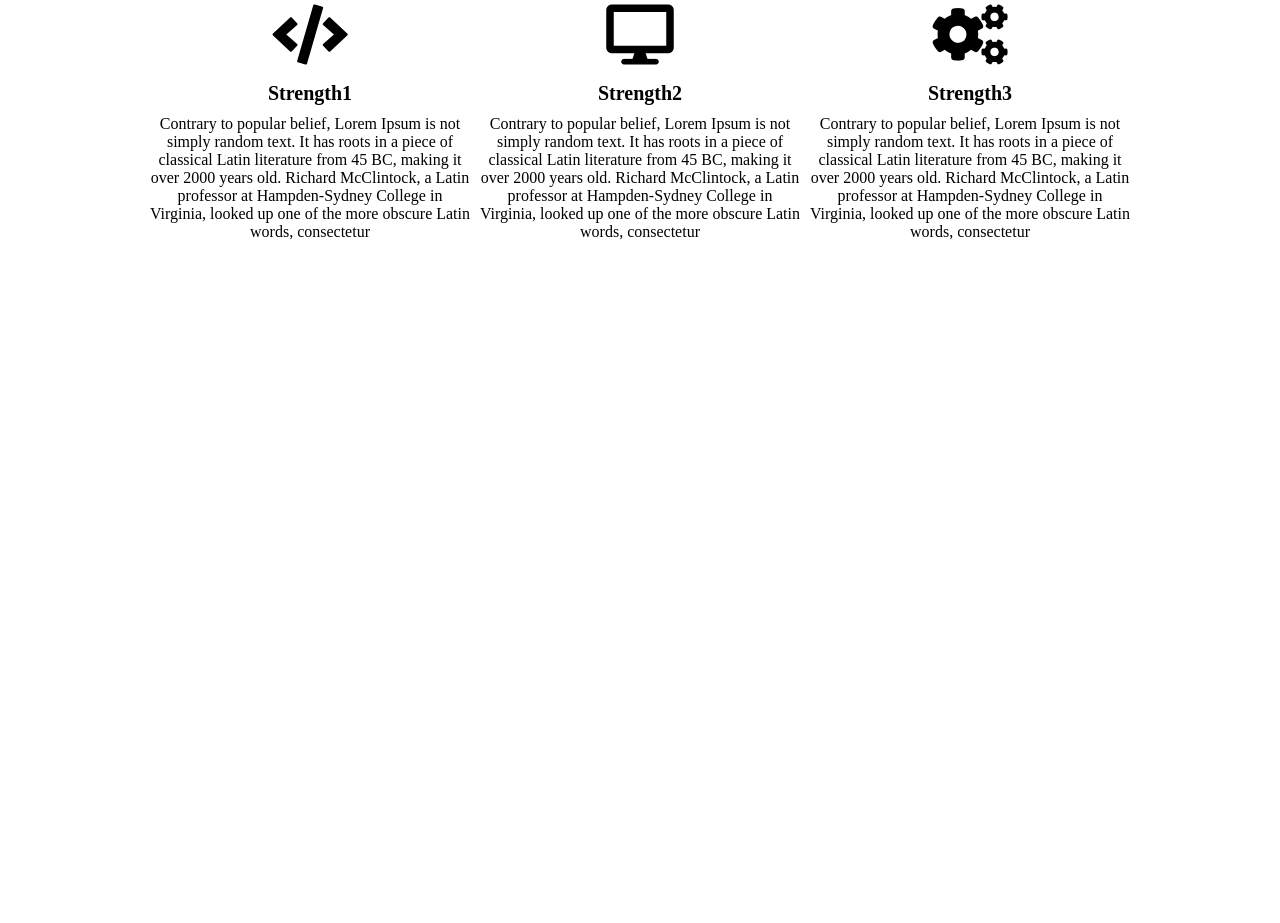
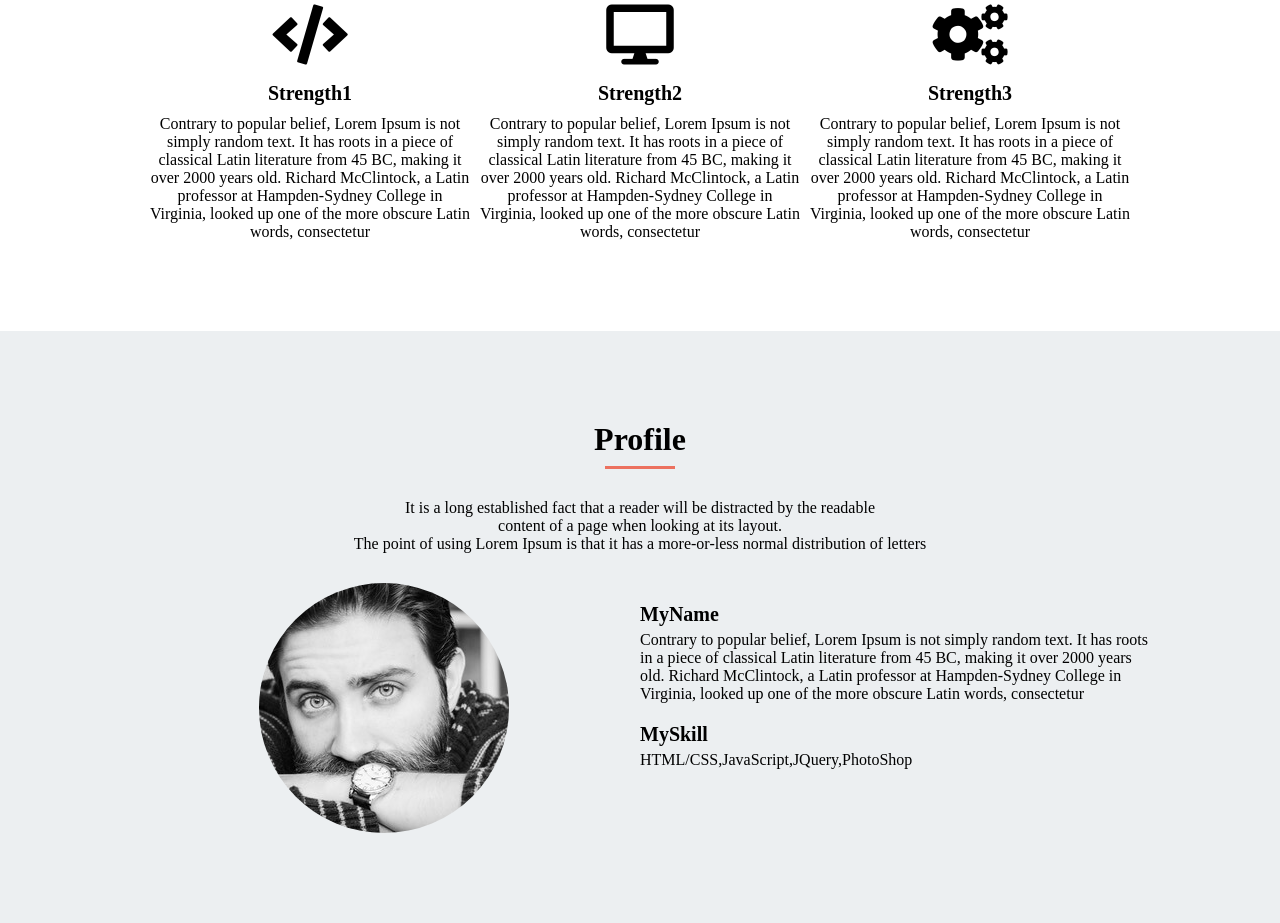
Before and after one commit to NZTK/1-10, a plain HTML site: page index.html in a window 1280 px wide. Shown: the part 1850-2773 px from the top of the page. Before the commit the page ends 2181 px from the top, so only its background shows below. Drawn offline with Linux system fonts and the light colour scheme.

Commit message:
[ADD]Profile

```diff
--- a/index.html
+++ b/index.html
@@ -76,5 +76,23 @@
             Contrary to popular belief, Lorem Ipsum is not simply random text. It has roots in a piece of classical Latin literature from 45 BC, making it over 2000 years old. Richard McClintock, a Latin professor at Hampden-Sydney College in Virginia, looked up one of the more obscure Latin words, consectetur</p>
         </div>
     </div>
+</section>
+<section id="profile">
+    <div class="container">
+        <h2 class="heading">Profile</h2>
+        <p class="heading-text">It is a long established fact that a reader will be distracted by the readable<br>content of a page when looking at its layout.<br sp-none>The point of using Lorem Ipsum is that it has a more-or-less normal distribution of letters</p>
+        <div class="profile-group clearfix">
+            <div class="left-content">
+                <div class="my-face"></div>
+            </div>
+            <div class="right-content">
+                <h3 class="discription-title">MyName</h3>
+                <p class="discription-text">Contrary to popular belief, Lorem Ipsum is not simply random text. It has roots in a piece of classical Latin literature from 45 BC, making it over 2000 years old. Richard McClintock, a Latin professor at Hampden-Sydney College in Virginia, looked up one of the more obscure Latin words, consectetur</p>
+                <h3 class="discription-title">MySkill</h3>
+                <p class="discription-text">HTML/CSS,JavaScript,JQuery,PhotoShop</p>
+            </div>
+        </div>
+    </div>
+</section>
 </body>
 </html>
--- a/style.css
+++ b/style.css
@@ -164,3 +164,35 @@ header {
 	font-family: "Font Awesome 5 Free";
 	conetnt: "\f085";
 }
+
+#profile {
+	background-color: #eceff1;
+}
+.profile-group {
+	padding: 30px 0 90px 0;
+}
+.left-content {
+	float: left;
+	width: 50%;
+}
+.right-content {
+	width: 50%;
+	float: right;
+}
+.my-face {
+	width: 250px;
+	height: 250px;
+	margin: 0 auto;
+	border-radius: 50%;
+	background-image: url(img/my-icon.jpg)
+}
+.discription-title {
+	margin: 20px 0 5px 0;
+	font-size: 20px;
+}
+.discription-titl:fast-child {
+	margin-top: 0;
+}
+.discription-text{
+	font-size: 16px;
+}
```
